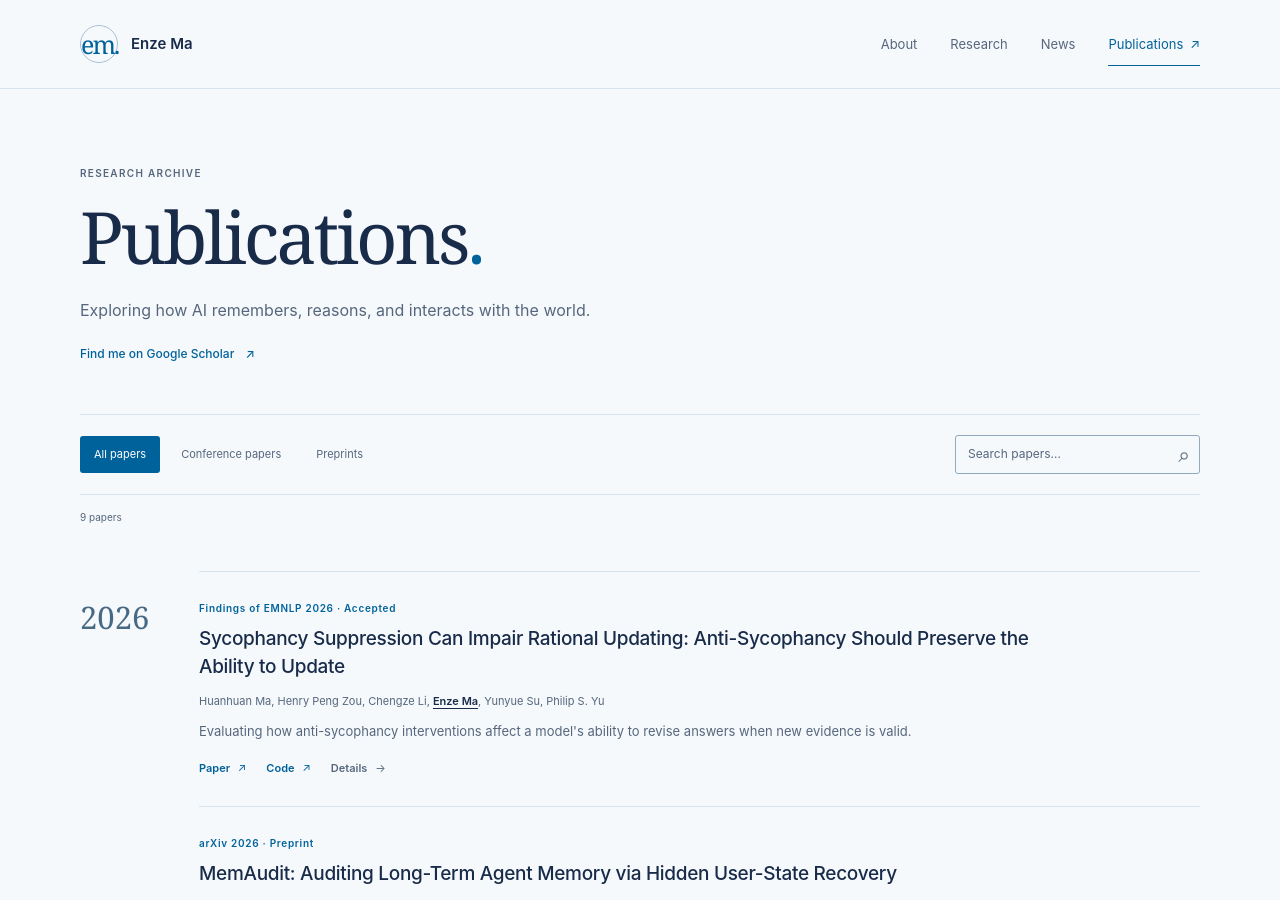
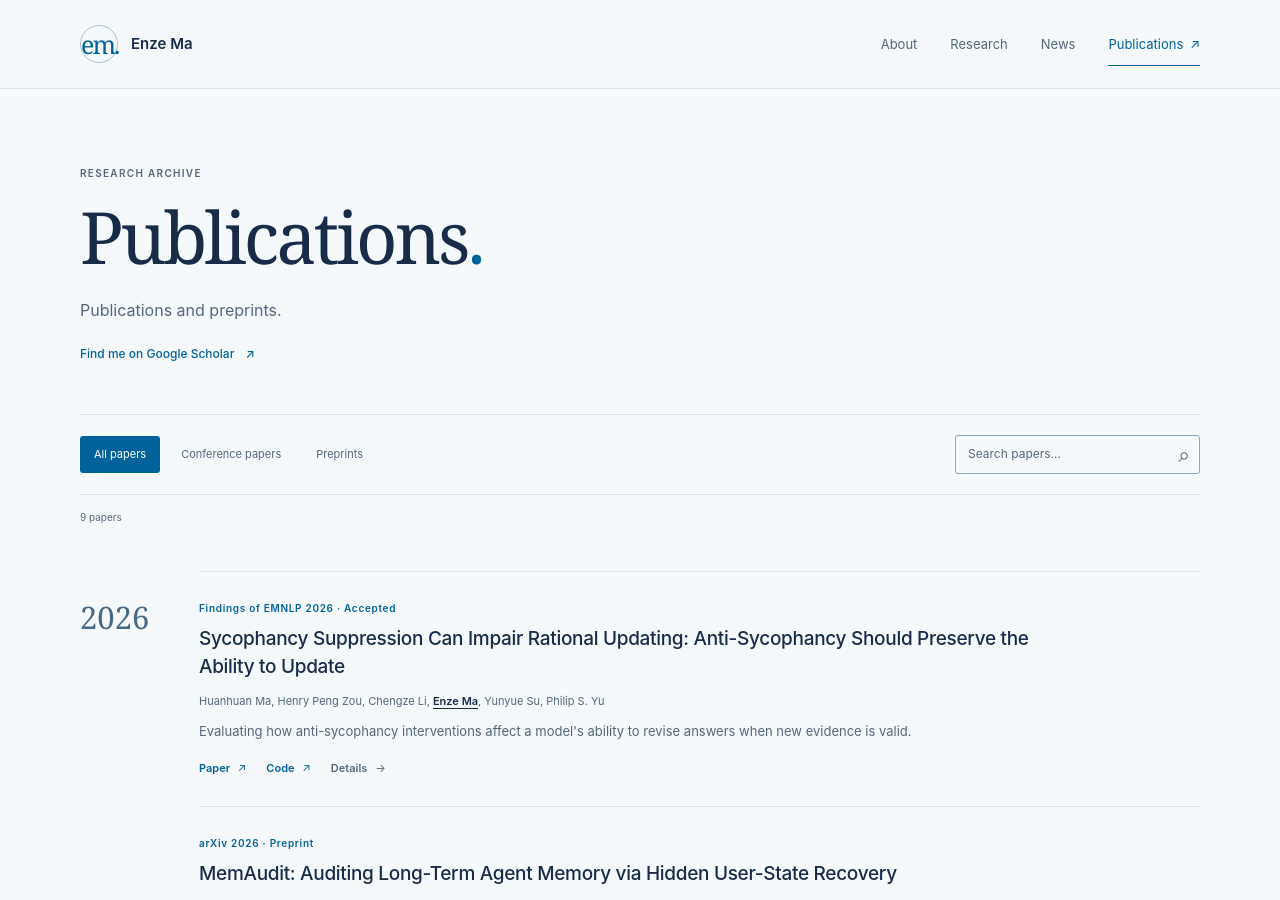
Before and after one commit to sora1998/sora1998.github.io, a Jekyll site: the page built from _pages/publications.html, in a window 1280 px wide and 900 px high. Built offline with Jekyll 4.4.1, drawn with Linux system fonts in a browser that asks for light colours.

Commit message:
Use a neutral description for the publications archive

```diff
--- a/_pages/publications.html
+++ b/_pages/publications.html
@@ -1,10 +1,10 @@
 ---
 layout: academic
 title: "Publications"
-description: "Research papers by Enze Ma on AI memory, language-model reasoning, world models, and scientific discovery."
+description: "Publications and preprints by Enze Ma."
 permalink: /publications/
 ---
-<header class="page-heading"><p class="eyebrow">Research archive</p><h1>Publications<span class="name-period">.</span></h1><p>Exploring how AI remembers, reasons, and interacts with the world.</p><a class="text-link" href="{{ site.author.googlescholar }}">Find me on Google Scholar <span aria-hidden="true">↗</span></a></header>
+<header class="page-heading"><p class="eyebrow">Research archive</p><h1>Publications<span class="name-period">.</span></h1><p>Publications and preprints.</p><a class="text-link" href="{{ site.author.googlescholar }}">Find me on Google Scholar <span aria-hidden="true">↗</span></a></header>
 <div class="publication-tools" data-enhancement hidden>
   <div class="filter-buttons" role="group" aria-label="Filter publications">
     <button type="button" data-filter="all" aria-pressed="true">All papers</button>
```
